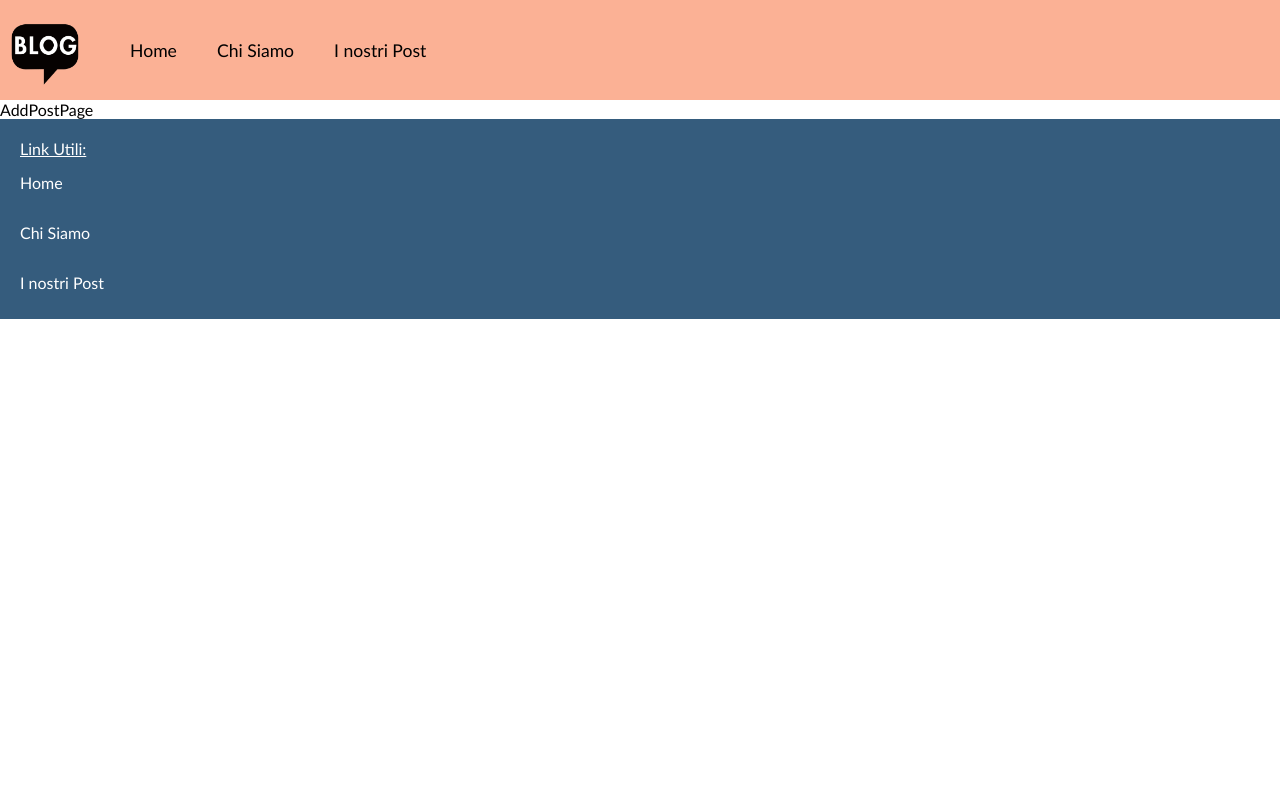
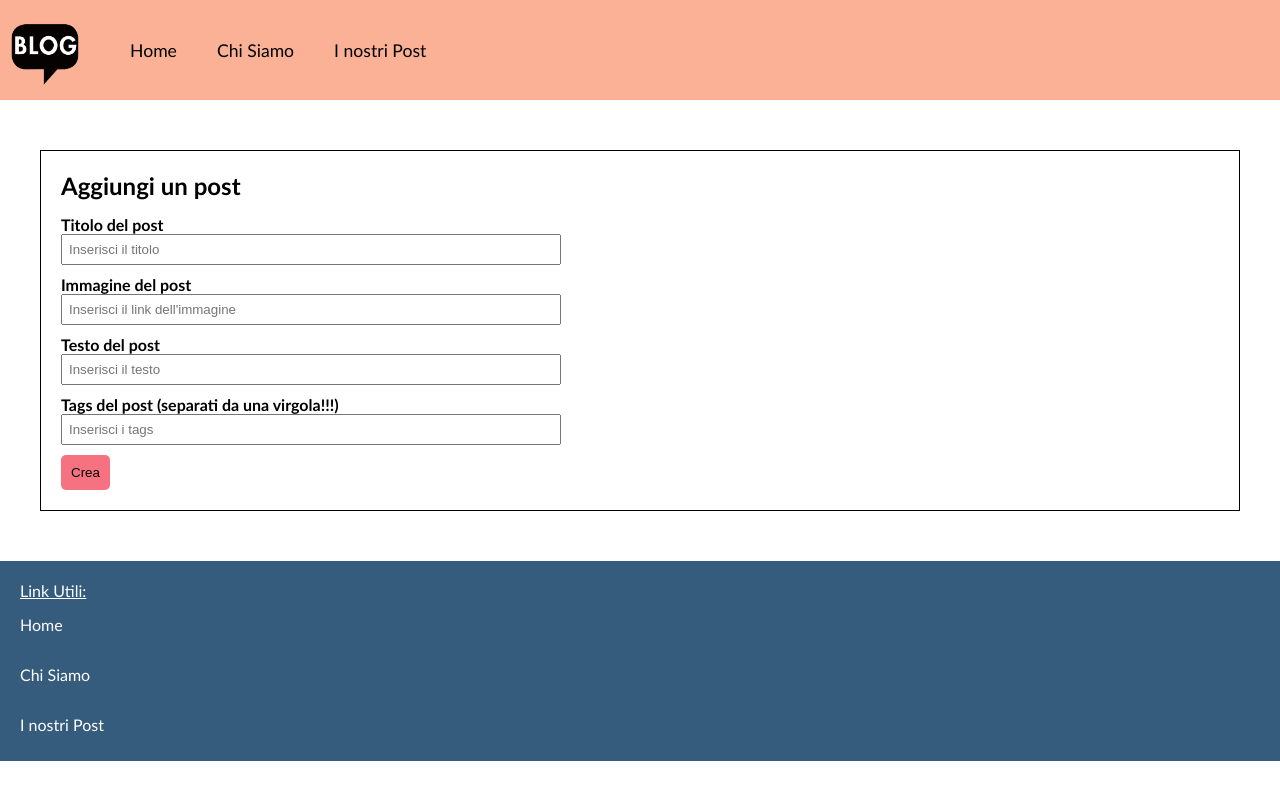
Before and after one commit to nicolaparutto/react-router, a React (Vite) app: page /aggiungi-post in a window 1280 px wide. Built offline with nearby package versions, Linux system fonts and the light colour scheme.

Commit message:
feat(bonus): add creation of new post, and redirected to the post list

```diff
--- a/src/index.css
+++ b/src/index.css
@@ -46,6 +46,7 @@ a {
   background-color: var(--c-two);
   padding: 10px;
   border-radius: 5px;
+  border: none;
 
   &:hover {
     background-color: var(--c-three);
@@ -204,6 +205,23 @@ header {
   }
 }
 
+/*add post section*/
+.form-container {
+  border: 1px solid #000;
+  padding: 20px;
+  margin: 50px 0px;
+
+  h1 {
+    margin-bottom: 15px;
+  }
+}
+
+form input {
+  padding: 6px;
+  margin-bottom: 10px;
+  width: 500px;
+}
+
 /*about section*/
 .about-content {
   margin: 100px 0px;
--- a/src/pages/AddPostPage.jsx
+++ b/src/pages/AddPostPage.jsx
@@ -1,6 +1,73 @@
+import axios from "axios";
+import { useNavigate } from "react-router-dom";
+import { useState } from "react";
+
 function AddPostPage() {
+
+   const navigate = useNavigate()
+   const endpointApi = "http://localhost:3000";
+
+   const initialPostData = {
+      title: "",
+      content: "",
+      image: "",
+      tags: []
+   }
+
+   const [postData, setPostData] = useState(initialPostData);
+
+   const handlerNewPost = (e) => {
+      setPostData((prevPostData) => ({
+         ...prevPostData,
+         [e.target.name]: e.target.value
+      }))
+      console.log(postData)
+   }
+
+   const handlerSendPost = (e) => {
+      e.preventDefault()
+      //conversione della stringa dei tag, in un array:
+      const tagsConversion = postData.tags.split(",").map(tag => tag.trim());
+
+      const updatedPost = {
+         ...postData,
+         tags: tagsConversion
+      }
+      //Effetto la chiamata all'API con il metodo post, e gli passo il nuovo oggetto:
+      axios.post(`${endpointApi}/posts`, updatedPost)
+         .then(res => {
+            //In fine resetto il form:
+            setPostData(initialPostData)
+            //Reindirizzo alla pagina della lista dei post:
+            navigate("/posts")
+         })
+   }
+
    return (
-      <div>AddPostPage</div>
+      <section className="container">
+         <div className="form-container">
+            <h1>Aggiungi un post</h1>
+            <form action="">
+               <div>
+                  <h4>Titolo del post</h4>
+                  <input type="text" name="title" placeholder='Inserisci il titolo' value={postData.title} onChange={handlerNewPost} />
+               </div>
+               <div>
+                  <h4>Immagine del post</h4>
+                  <input type="text" name="image" placeholder="Inserisci il link dell'immagine" value={postData.image} onChange={handlerNewPost} />
+               </div>
+               <div>
+                  <h4>Testo del post</h4>
+                  <input type="text" name="content" placeholder='Inserisci il testo' value={postData.content} onChange={handlerNewPost} />
+               </div>
+               <div>
+                  <h4>Tags del post (separati da una virgola!!!)</h4>
+                  <input type="text" name="tags" placeholder='Inserisci i tags' valuee={postData.tags} onChange={handlerNewPost} />
+               </div>
+               <button className='btn' onClick={handlerSendPost}>Crea</button>
+            </form>
+         </div>
+      </section>
    )
 }
 
```
